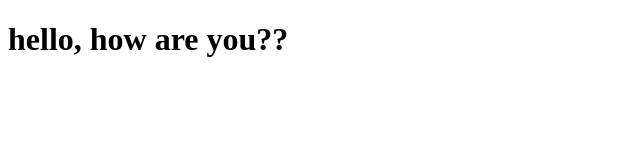
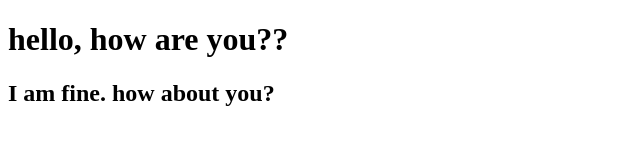
Before and after one commit to manishamanu123/samplerepo, a plain HTML site: page index.html in a window 1280 px wide. Shown: the whole page, without its empty margins (0-640 px from the left). Drawn offline with Linux system fonts and the light colour scheme.

Commit message:
feat: added h2

```diff
--- a/index.html
+++ b/index.html
@@ -7,5 +7,6 @@
   </head>
   <body>
     <h1> hello, how are you??</h1>
+    <h2> I am fine. how about you?</h2>
   </body>
 </html>
```
